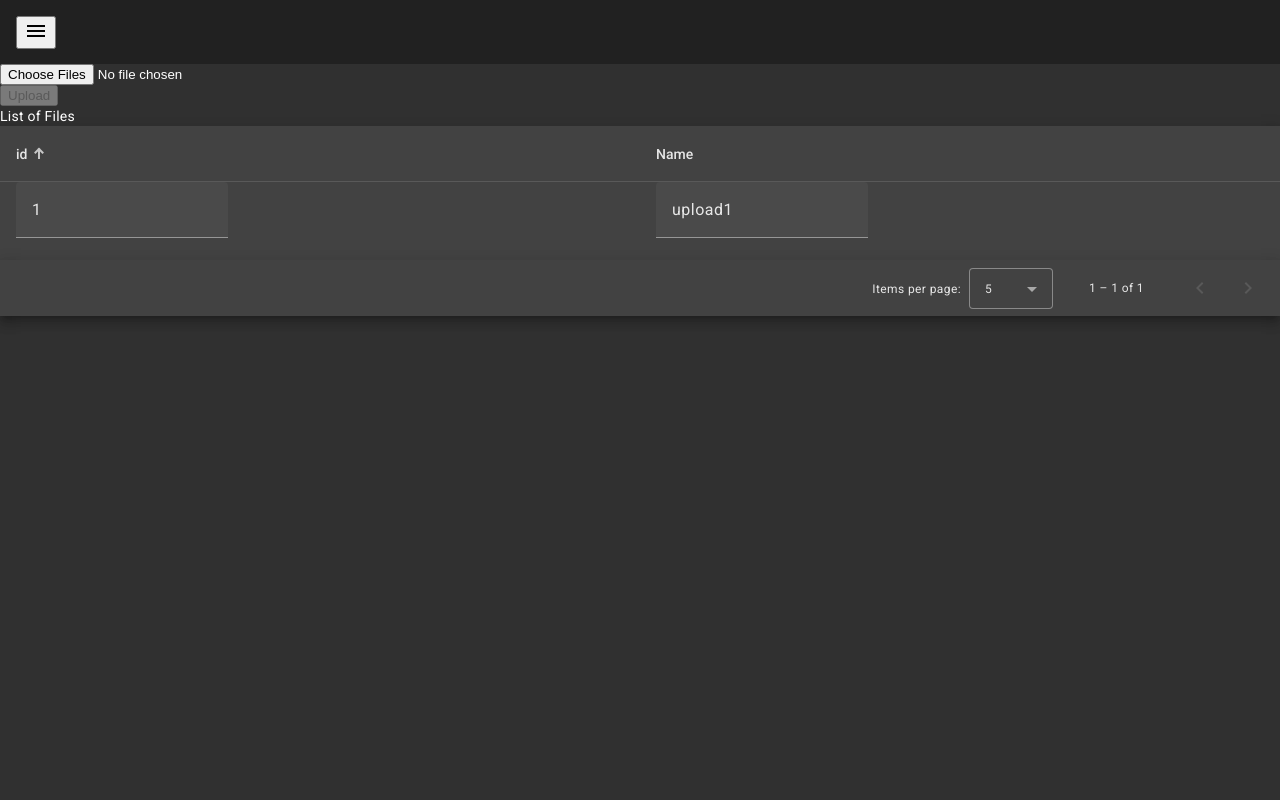
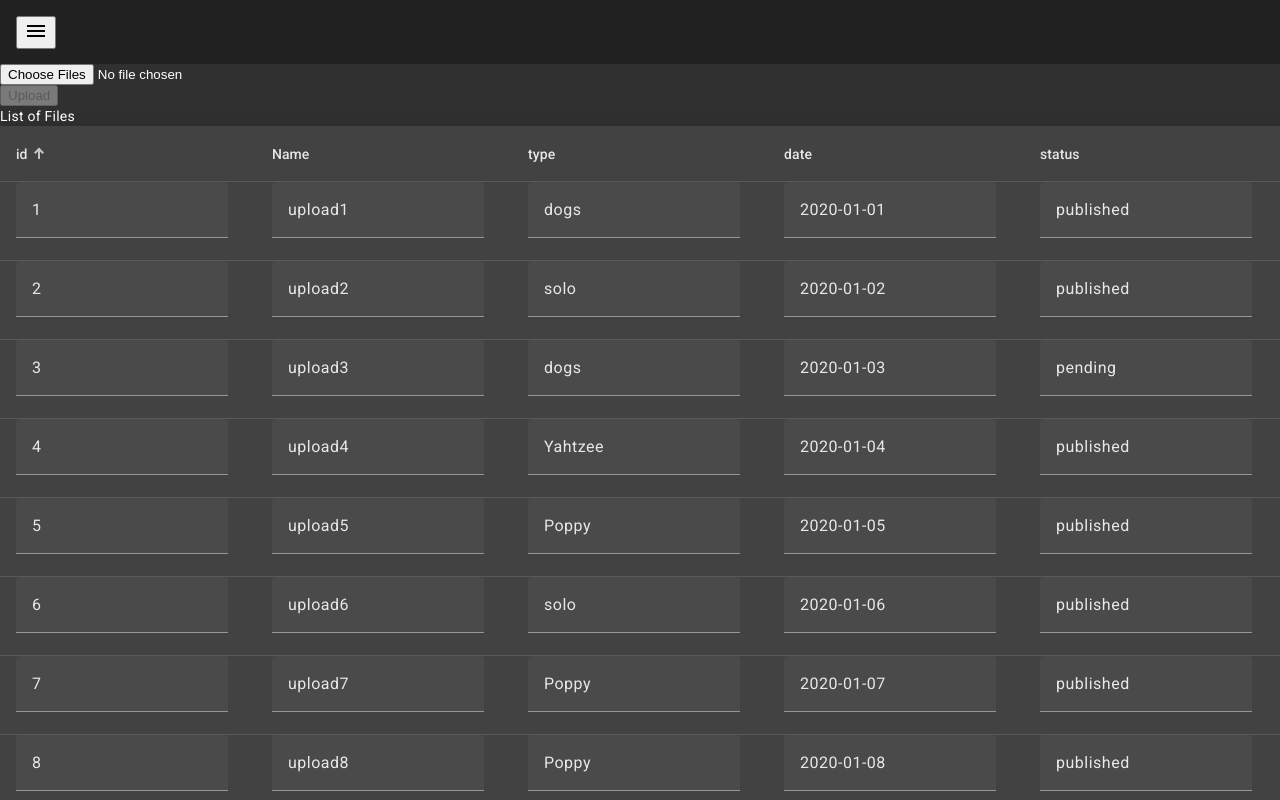
Before and after one commit to payne/upload2, an Angular app: page /upload-table in a window 1280 px wide. Built offline with nearby package versions, Linux system fonts and the light colour scheme.

Commit message:
working!  All five columns are editable.  Need a save button.

```diff
--- a/src/app/upload-table/upload-table.component.html
+++ b/src/app/upload-table/upload-table.component.html
@@ -23,20 +23,30 @@
           </mat-form-field>
         </td>
       </ng-container>
-      <!--
       <ng-container matColumnDef="type">
         <th mat-header-cell *matHeaderCellDef> type </th>
-        <td mat-cell *matCellDef="let upload; let i = index"> {{upload.type}} </td>
+        <td mat-cell *matCellDef="let upload; let i = index" [formGroup]="upload">
+          <mat-form-field>
+            <input matInput type="text" formControlName="type">
+          </mat-form-field>
+        </td>
       </ng-container>
       <ng-container matColumnDef="date">
         <th mat-header-cell *matHeaderCellDef> date </th>
-        <td mat-cell *matCellDef="let upload; let i = index"> {{upload.date}} </td>
+        <td mat-cell *matCellDef="let upload; let i = index" [formGroup]="upload">
+          <mat-form-field>
+            <input matInput type="text" formControlName="date">
+          </mat-form-field>
+        </td>
       </ng-container>
       <ng-container matColumnDef="status">
         <th mat-header-cell *matHeaderCellDef> status </th>
-        <td mat-cell *matCellDef="let upload; let i = index"> {{upload.status}} </td>
+        <td mat-cell *matCellDef="let upload; let i = index" [formGroup]="upload">
+          <mat-form-field>
+            <input matInput type="text" formControlName="status">
+          </mat-form-field>
+        </td>
       </ng-container>
-      -->
 
       <tr mat-header-row *matHeaderRowDef="displayedColumns"></tr>
 
--- a/src/app/upload-table/upload-table.component.ts
+++ b/src/app/upload-table/upload-table.component.ts
@@ -17,21 +17,18 @@ export class UploadTableComponent implements OnInit, AfterViewInit {
 
   uploads: Upload[] = [];
   uploadsData: Upload[] = [
-    {id: 1, name: 'upload1', type: 'dogs', date: '2020-01-01', status: 'published'}
-    /*
-    ,{id: 2, name: 'upload2', type: 'solo', date: '2020-01-02', status: 'published'},
+    {id: 1, name: 'upload1', type: 'dogs', date: '2020-01-01', status: 'published'},
+    {id: 2, name: 'upload2', type: 'solo', date: '2020-01-02', status: 'published'},
     {id: 3, name: 'upload3', type: 'dogs', date: '2020-01-03', status: 'pending'},
     {id: 4, name: 'upload4', type: 'Yahtzee', date: '2020-01-04', status: 'published'},
     {id: 5, name: 'upload5', type: 'Poppy', date: '2020-01-05', status: 'published'},
     {id: 6, name: 'upload6', type: 'solo', date: '2020-01-06', status: 'published'},
     {id: 7, name: 'upload7', type: 'Poppy', date: '2020-01-07', status: 'published'},
     {id: 8, name: 'upload8', type: 'Poppy', date: '2020-01-08', status: 'published'},
-     */
     ];
   tableDataSource = new MatTableDataSource<any>(); //TODO: Avoid constructing just to get type?
   uploadCount = this.uploadsData.length
-  // displayedColumns: string[] = ['id', 'name', 'type', 'date', 'status'];
-  displayedColumns: string[] = ['id', 'name'];
+  displayedColumns: string[] = ['id', 'name', 'type', 'date', 'status'];
 
 
   // @ts-ignore
@@ -50,11 +47,9 @@ export class UploadTableComponent implements OnInit, AfterViewInit {
         this.formBuilder.group({
           id: new FormControl(upload.id),
           name: new FormControl(upload.name),
-          /*
           type: new FormControl(upload.type),
           date: new FormControl(upload.date),
           status: new FormControl(upload.status),
-           */
         })
       )) // end of formBuilder.array
     });
```
